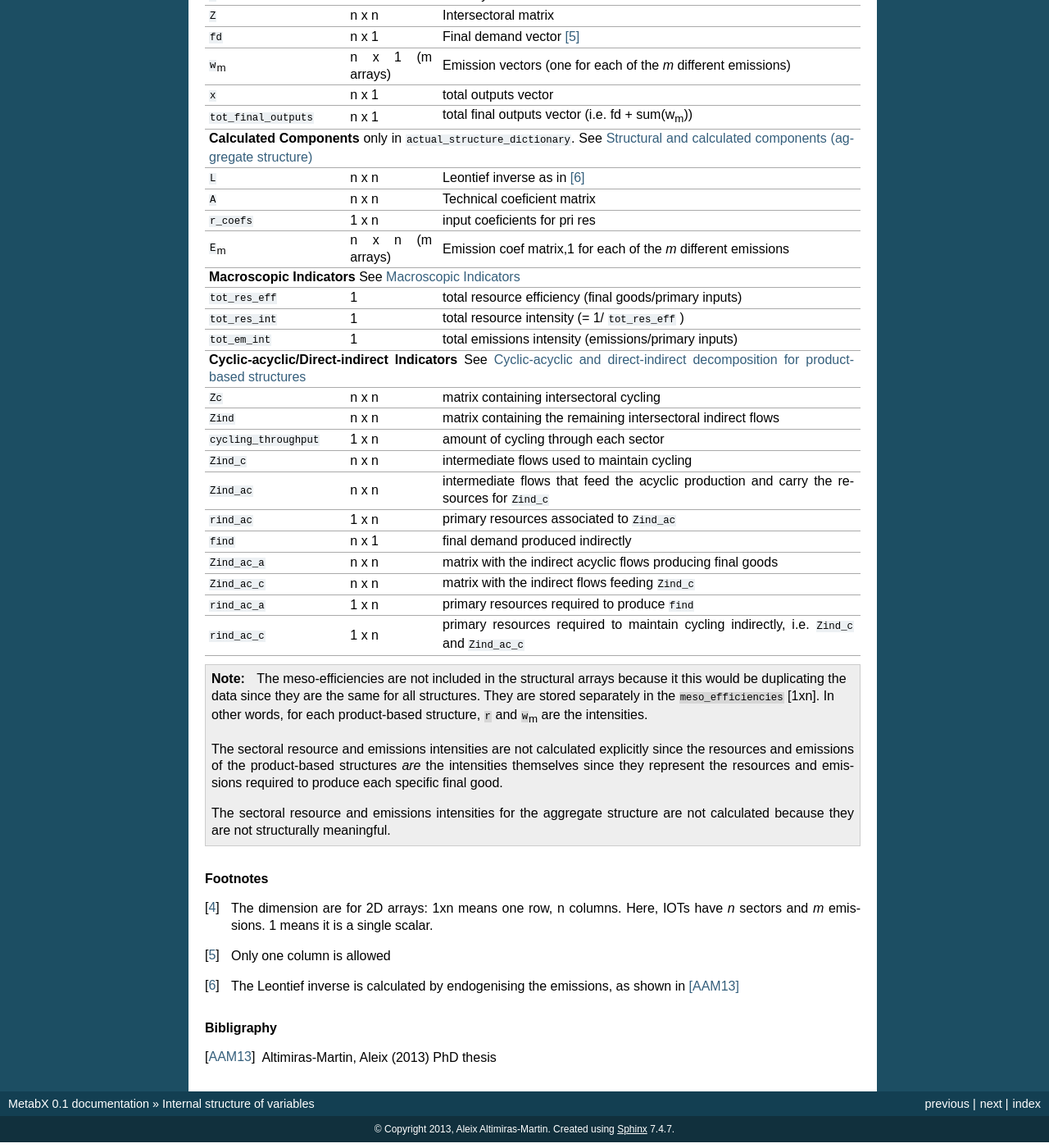
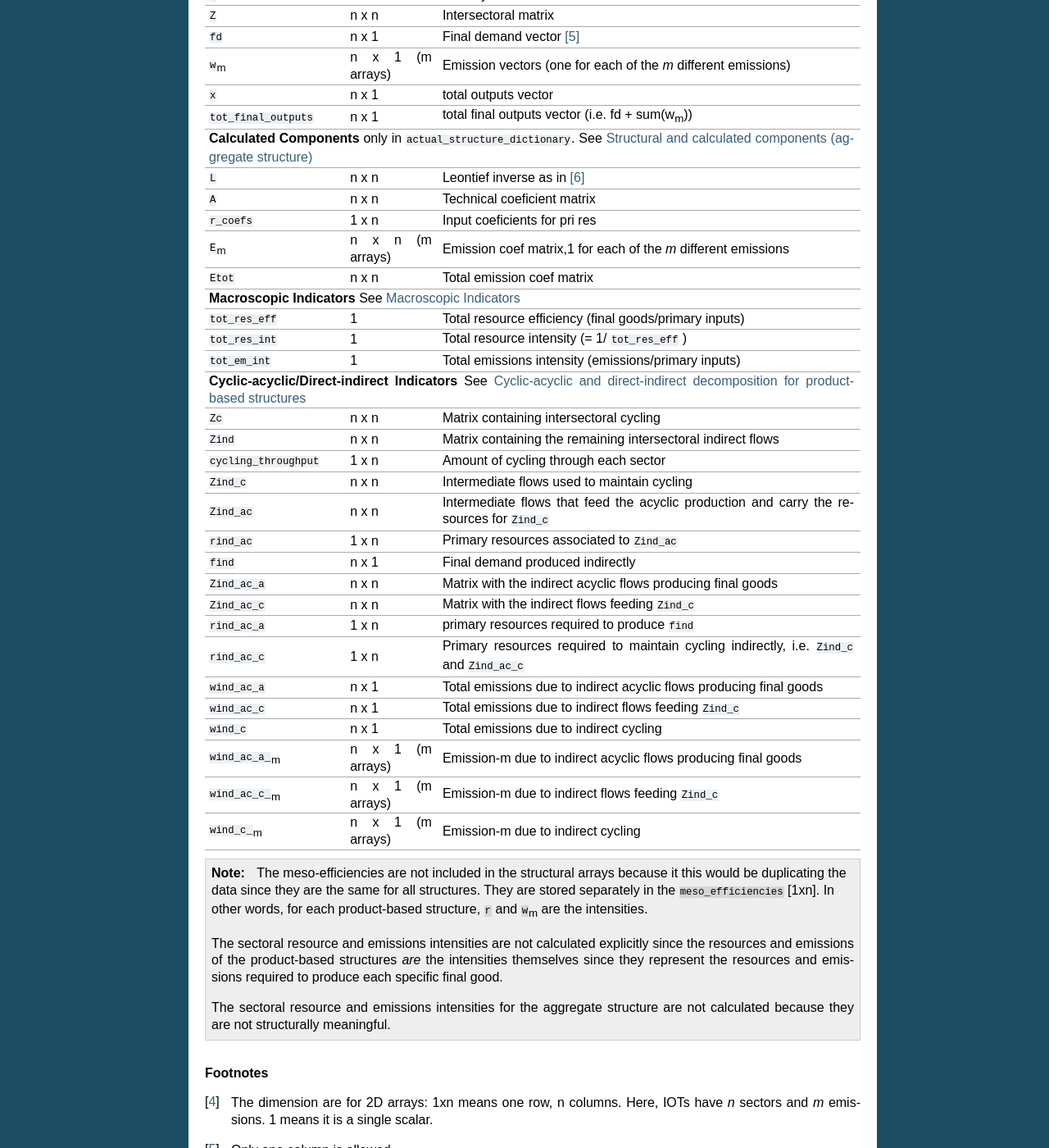
Before and after one commit to Friedsoap/MetabX, a Sphinx documentation site: the page built from DOC/source/internal_data_structure.rst, in a window 1280 px wide and 1400 px high, scrolled down 479 px. Shown: the whole window at 82% size. Built offline with Sphinx 7.4.7, drawn with Linux system fonts in a browser that asks for light colours.

Commit message:
calculated  wind_ac_a, wind_ac_c and wind_c; and I also disaggregated them by emission type

```diff
--- a/DOC/source/internal_data_structure.rst
+++ b/DOC/source/internal_data_structure.rst
@@ -44,60 +44,78 @@
 +------------------------+------------+------------------------------------+
 | ``A``                  | n x n      | Technical coeficient matrix        |
 +------------------------+------------+------------------------------------+
-| ``r_coefs``            | 1 x n      |  input coeficients for pri res     |
+| ``r_coefs``            | 1 x n      |  Input coeficients for pri res     |
 +------------------------+------------+------------------------------------+
 | ``E``:sub:`m`          | n x n      | Emission coef matrix,1 for each    |
 |                        | (m arrays) | of the *m* different emissions     |
 +------------------------+------------+------------------------------------+
+| ``Etot``               | n x n      | Total emission coef matrix         |
++------------------------+------------+------------------------------------+
 | **Macroscopic\  Indicators** See :ref:`macro_ind`                        |
 +------------------------+------------+------------------------------------+
-| ``tot_res_eff``        | 1          | total resource efficiency          |
+| ``tot_res_eff``        | 1          | Total resource efficiency          |
 |                        |            | (final goods/primary inputs)       |
 +------------------------+------------+------------------------------------+
-| ``tot_res_int``        | 1          | total resource intensity           |
+| ``tot_res_int``        | 1          | Total resource intensity           |
 |                        |            | (= 1/ ``tot_res_eff`` )            |
 +------------------------+------------+------------------------------------+
-| ``tot_em_int``         | 1          | total emissions intensity          |
+| ``tot_em_int``         | 1          | Total emissions intensity          |
 |                        |            | (emissions/primary inputs)         |
 +------------------------+------------+------------------------------------+
 | **Cyclic-acyclic/Direct-indirect\  Indicators** See :ref:`cy_ac_ind`     |
 +------------------------+------------+------------------------------------+
-| ``Zc``                 | n x n      | matrix containing intersectoral    |
+| ``Zc``                 | n x n      | Matrix containing intersectoral    |
 |                        |            | cycling                            |
 +------------------------+------------+------------------------------------+
-| ``Zind``               | n x n      | matrix containing the remaining    |
+| ``Zind``               | n x n      | Matrix containing the remaining    |
 |                        |            | intersectoral indirect flows       |
 +------------------------+------------+------------------------------------+
-| ``cycling_throughput`` | 1 x n      | amount of cycling through each     |
+| ``cycling_throughput`` | 1 x n      | Amount of cycling through each     |
 |                        |            | sector                             |
 +------------------------+------------+------------------------------------+
-| ``Zind_c``             | n x n      | intermediate flows used to         |
+| ``Zind_c``             | n x n      | Intermediate flows used to         |
 |                        |            | maintain cycling                   |
 +------------------------+------------+------------------------------------+
-| ``Zind_ac``            | n x n      | intermediate flows that feed the   |
+| ``Zind_ac``            | n x n      | Intermediate flows that feed the   |
 |                        |            | acyclic production and carry the   |
 |                        |            | resources for ``Zind_c``           |
 +------------------------+------------+------------------------------------+
-| ``rind_ac``            | 1 x n      | primary resources associated to    |
+| ``rind_ac``            | 1 x n      | Primary resources associated to    |
 |                        |            | ``Zind_ac``                        |
 +------------------------+------------+------------------------------------+
-| ``find``               | n x 1      | final demand produced indirectly   |
+| ``find``               | n x 1      | Final demand produced indirectly   |
 +------------------------+------------+------------------------------------+
-| ``Zind_ac_a``          | n x n      | matrix with the indirect acyclic   |
+| ``Zind_ac_a``          | n x n      | Matrix with the indirect acyclic   |
 |                        |            | flows producing final goods        |
 +------------------------+------------+------------------------------------+
-| ``Zind_ac_c``          | n x n      | matrix with the indirect flows     |
+| ``Zind_ac_c``          | n x n      | Matrix with the indirect flows     |
 |                        |            | feeding ``Zind_c``                 |
 +------------------------+------------+------------------------------------+
 | ``rind_ac_a``          | 1 x n      | primary resources required to      |
 |                        |            | produce ``find``                   |
 +------------------------+------------+------------------------------------+
-| ``rind_ac_c``          | 1 x n      | primary resources required to      |
+| ``rind_ac_c``          | 1 x n      | Primary resources required to      |
 |                        |            | maintain cycling indirectly, i.e.  |
 |                        |            | ``Zind_c`` and ``Zind_ac_c``       |
 +------------------------+------------+------------------------------------+
-
-
+| ``wind_ac_a``          | n x 1      | Total emissions due to indirect    |
+|                        |            | acyclic flows producing final goods|
++------------------------+------------+------------------------------------+
+| ``wind_ac_c``          | n x 1      | Total emissions due to indirect    |
+|                        |            | flows feeding ``Zind_c``           |
++------------------------+------------+------------------------------------+
+| ``wind_c``             | n x 1      | Total emissions due to indirect    |
+|                        |            | cycling                            |
++------------------------+------------+------------------------------------+
+| ``wind_ac_a_``:sub:`m` | n x 1      | Emission-m due to indirect acyclic |
+|                        | (m arrays) | flows producing final goods        |
++------------------------+------------+------------------------------------+
+| ``wind_ac_c_``:sub:`m` | n x 1      | Emission-m due to indirect flows   |
+|                        | (m arrays) | feeding ``Zind_c``                 |
++------------------------+------------+------------------------------------+
+| ``wind_c_``:sub:`m`    | n x 1      | Emission-m due to indirect cycling |
+|                        | (m arrays) |                                    |
++------------------------+------------+------------------------------------+
 
 
 
```
Also changed, not shown: metabx.py (+20 -3 lines).
